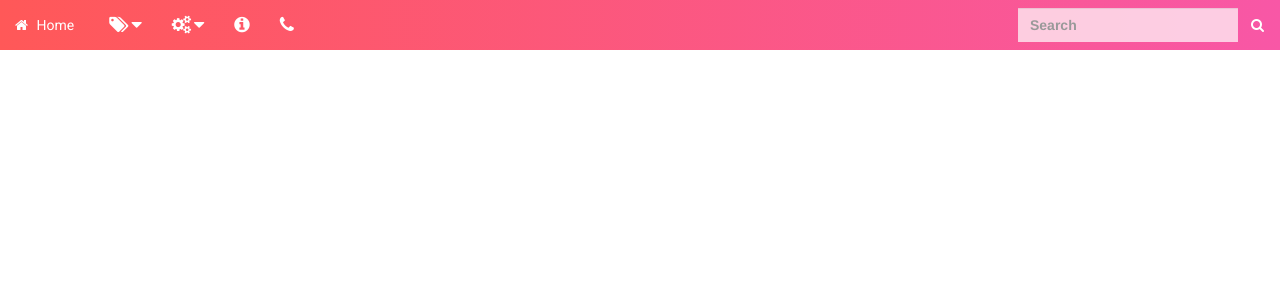
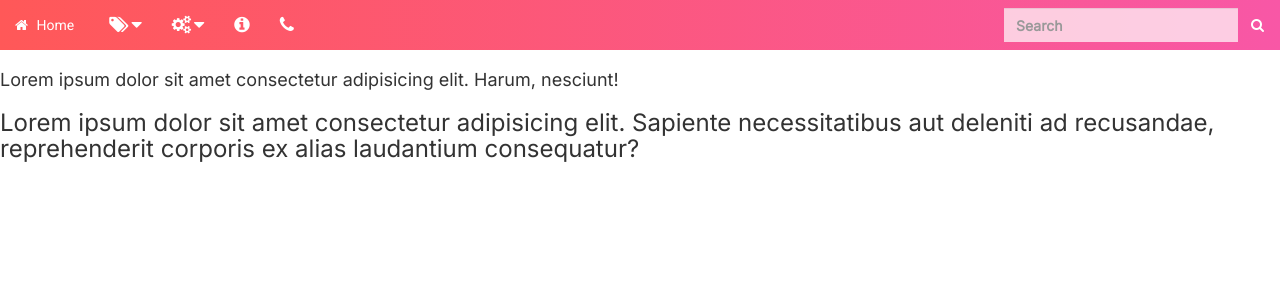
Before and after one commit to ajay-vish/eBuyShopping, an Angular app in the folder client/: page / in a window 1280 px wide. Shown: the top 300 px of the page. Built offline with nearby package versions, Linux system fonts and the light colour scheme.

Commit message:
Added font style

```diff
--- a/client/src/app/app.component.html
+++ b/client/src/app/app.component.html
@@ -1 +1,4 @@
 <app-navbar></app-navbar>
+
+<h4>Lorem ipsum dolor sit amet consectetur adipisicing elit. Harum, nesciunt!</h4>
+<h3>Lorem ipsum dolor sit amet consectetur adipisicing elit. Sapiente necessitatibus aut deleniti ad recusandae, reprehenderit corporis ex alias laudantium consequatur?</h3>
--- a/client/src/index.html
+++ b/client/src/index.html
@@ -10,7 +10,7 @@
   <link rel="stylesheet" href="https://maxcdn.bootstrapcdn.com/bootstrap/3.4.1/css/bootstrap.min.css">
   <script src="https://ajax.googleapis.com/ajax/libs/jquery/3.5.1/jquery.min.js"></script>
   <script src="https://maxcdn.bootstrapcdn.com/bootstrap/3.4.1/js/bootstrap.min.js"></script>
-</head>
+ </head>
 <body>
   <app-root></app-root>
 </body>
--- a/client/src/styles.css
+++ b/client/src/styles.css
@@ -1,3 +1,4 @@
-header{
-    height: 60px;
+@import url('https://fonts.googleapis.com/css2?family=Inter:wght@100;400&display=swap');
+body{
+    font-family: 'Inter', sans-serif;
 }
```
Also changed, not shown: 1 other file (tests, documents, lock files or other folders).
